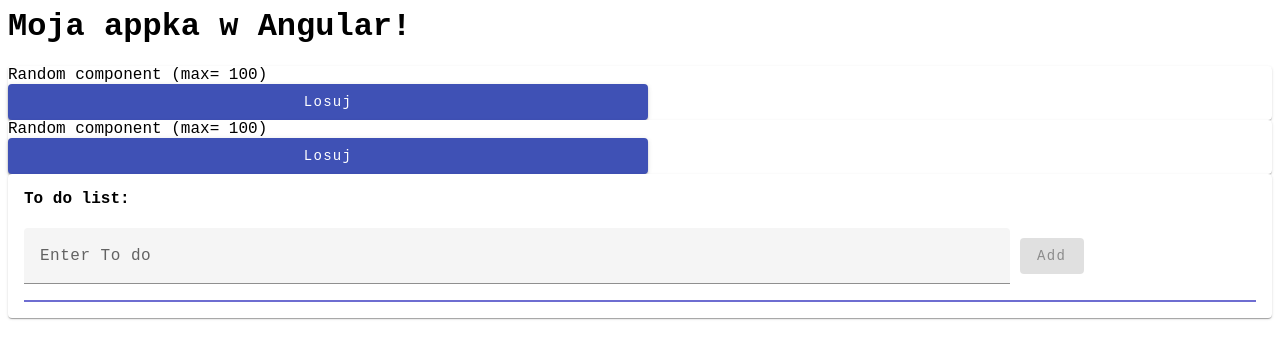
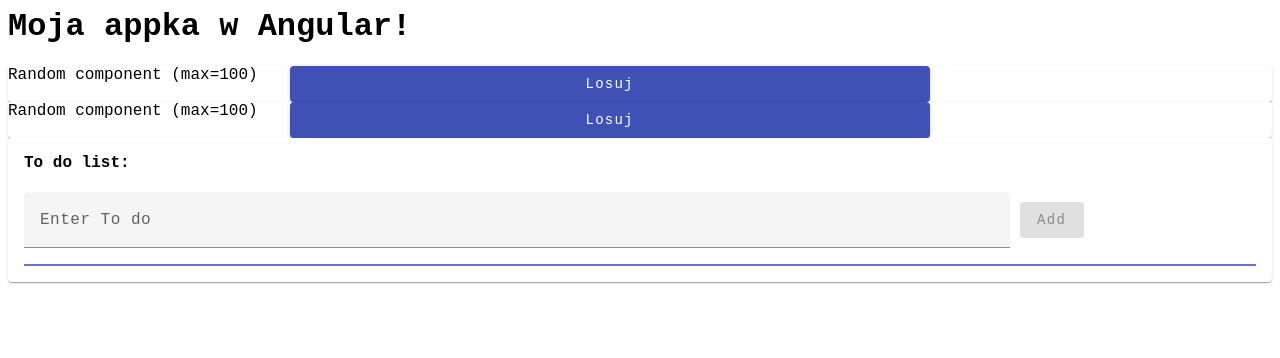
Before and after one commit to malwozniak/angular-random-list, an Angular app: page / in a window 1280 px wide. Shown: the top 358 px of the page. Built offline with nearby package versions, Linux system fonts and the light colour scheme.

Commit message:
3 files modified

```diff
--- a/src/app/components/random/random.component.css
+++ b/src/app/components/random/random.component.css
@@ -5,4 +5,11 @@
 .score {
   font-weight: 700;
   justify-content: center;
+  align-self: center;
+  padding: 0 1rem;
 }
+
+.mat-mdc-card {
+  display: flex;
+  flex-flow: row;
+}
--- a/src/app/components/random/random.component.html
+++ b/src/app/components/random/random.component.html
@@ -1,5 +1,5 @@
 <mat-card mat-table>
-  <ng-container>Random component (max= 100)</ng-container>
+  <ng-container>Random component (max={{max}})</ng-container>
   <span class="score">{{ randomNumber }}</span>
 
   <button
--- a/src/app/components/random/random.component.ts
+++ b/src/app/components/random/random.component.ts
@@ -15,5 +15,9 @@ export class RandomComponent {
 
   generateRandomNumbers() {
     this.randomNumber = this.service.generateRandomNumber(this.min, this.max);
+
+    if(this.randomNumber < 50){
+
+    }
   }
 }
```
